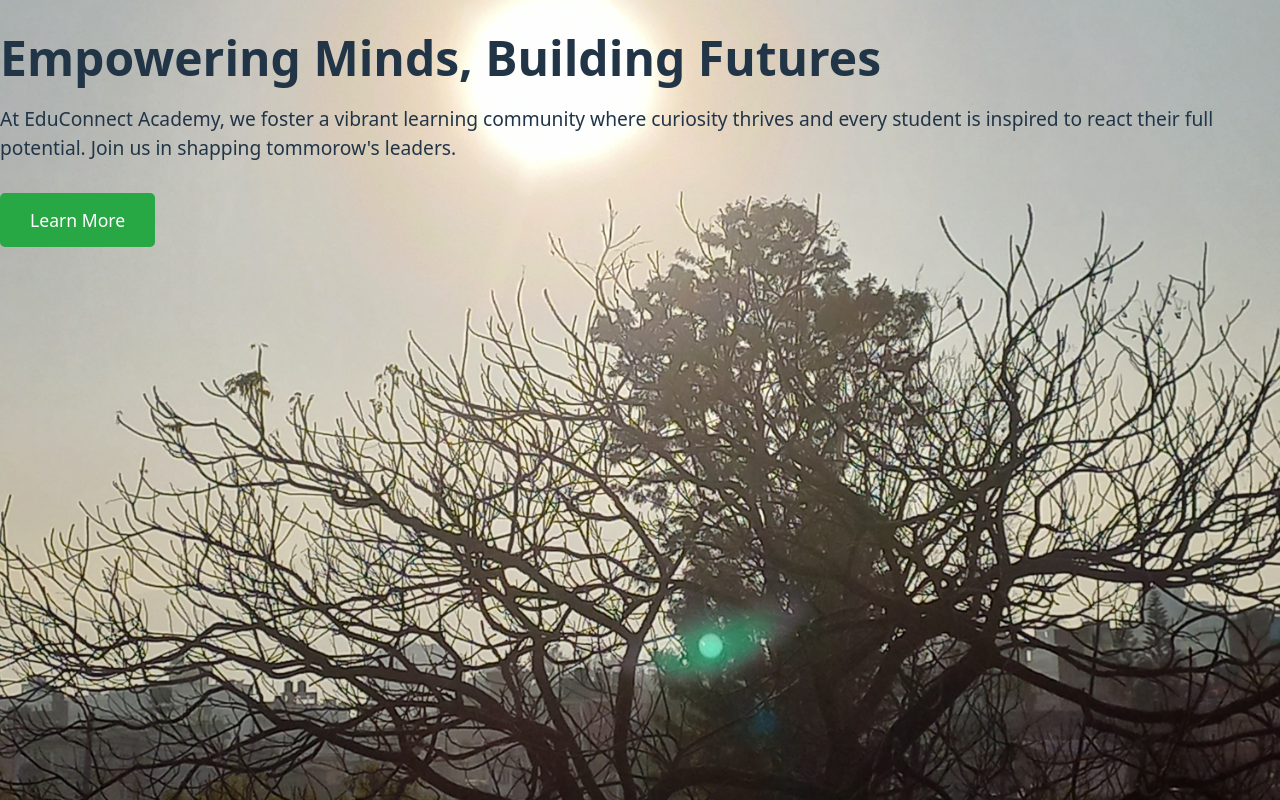
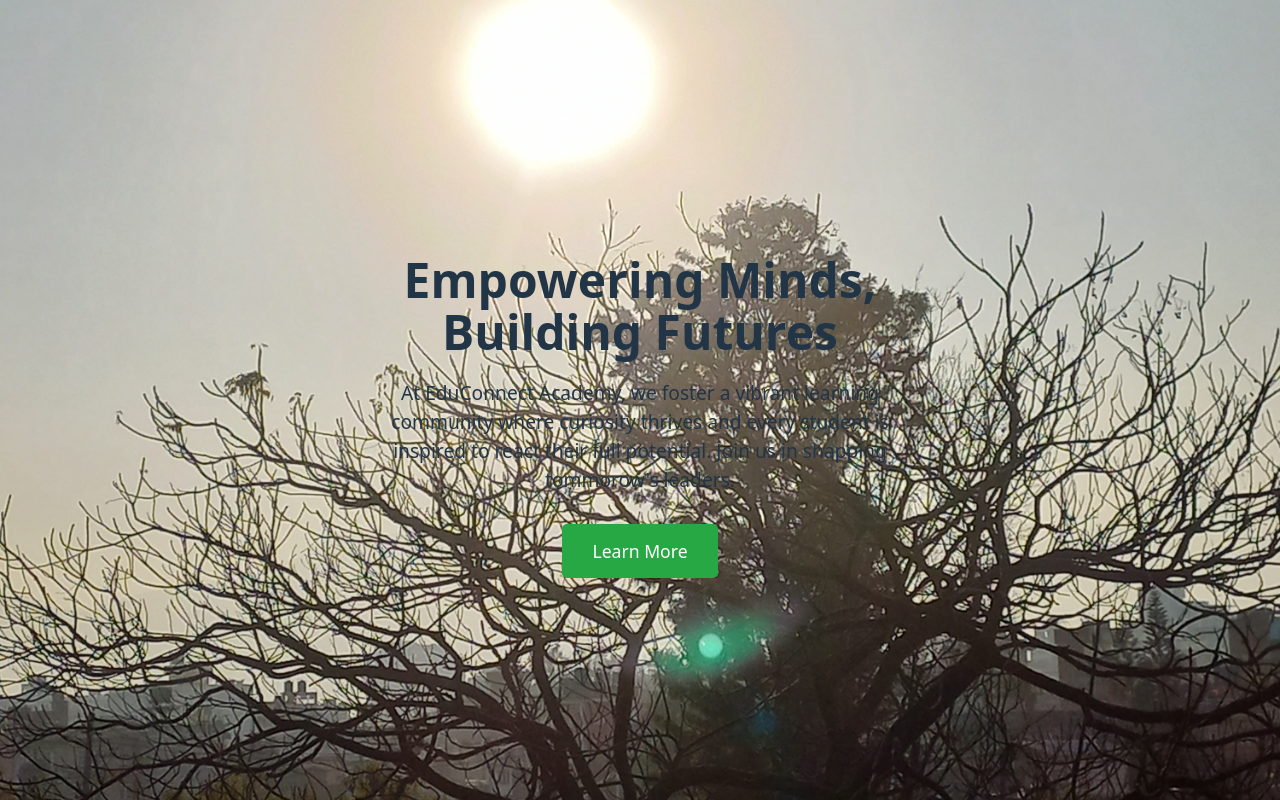
Before and after one commit to sherpadorjee2580/Simple-School-website, a React (Vite) app: page / in a window 1280 px wide. Built offline with nearby package versions, Linux system fonts and the light colour scheme.

Commit message:
hero section updated: flexing

```diff
--- a/src/Component/Hero/Hero.css
+++ b/src/Component/Hero/Hero.css
@@ -1,9 +1,12 @@
-.hero-container {
+.hero {
   height: 100vh;
+  width: 100vw;
   background-image: url("../../assets/20250104_155840.jpg");
   background-size: cover;
   background-position: center;
   display: flex;
+  align-items: center;
+  justify-content: center;
 }
 
 /* .hero-container::before {
@@ -16,13 +19,9 @@
   background-color: rgba(0, 0, 0, 0.5);
 } */
 
-.hero {
-  color: white;
-  display: inline;
+.hero-content {
+  max-width: 500px;
   text-align: center;
-  z-index: 10;
-  -content: "";
-  position: absolute;
 }
 
 .hero-content h1 {
--- a/src/Component/Hero/Hero.jsx
+++ b/src/Component/Hero/Hero.jsx
@@ -3,7 +3,7 @@ import "./Hero.css";
 
 function Hero() {
   return (
-    <div className="hero-container">
+    <div className="hero">
       <div className="hero-content">
         <h1>Empowering Minds, Building Futures</h1>
         <p>
```
